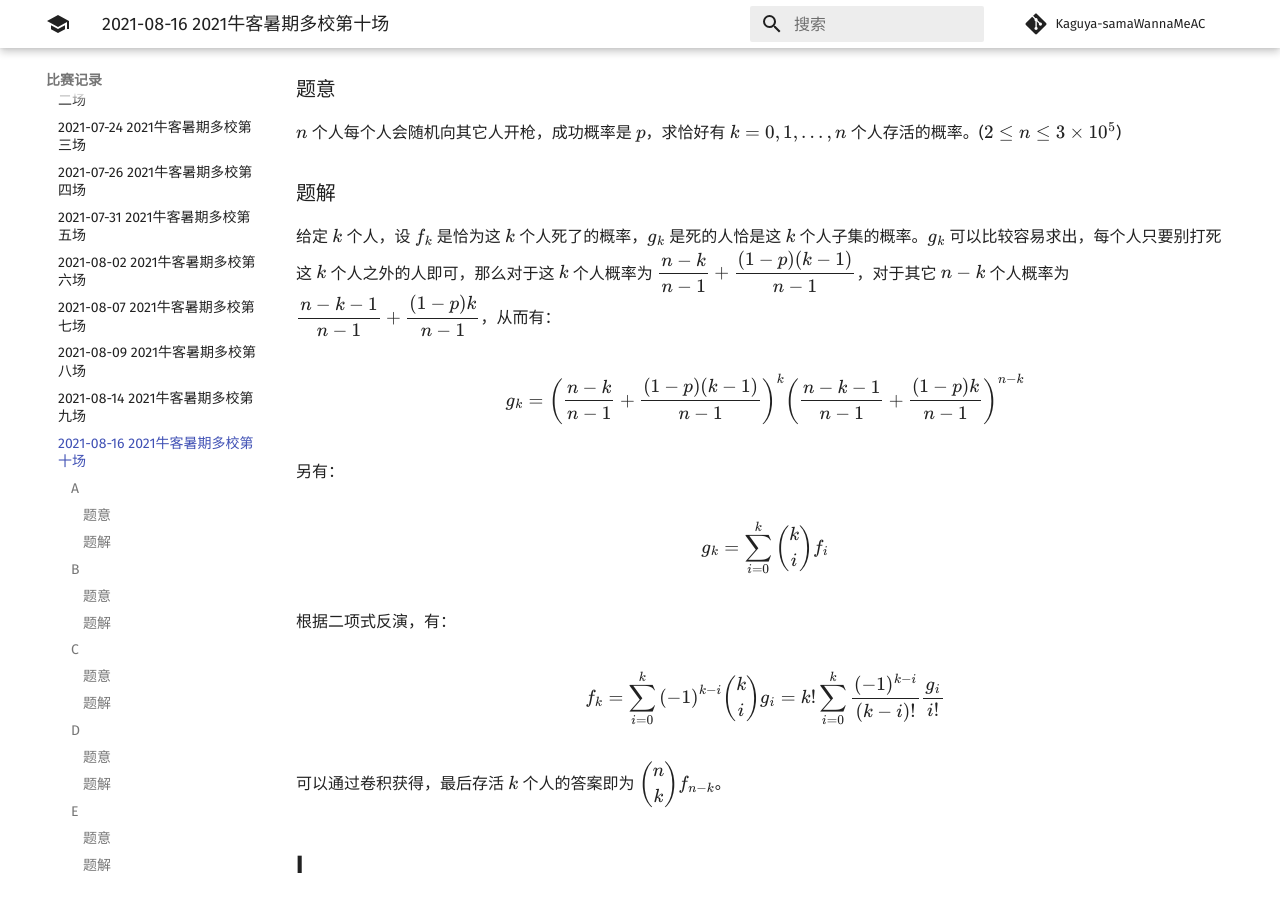
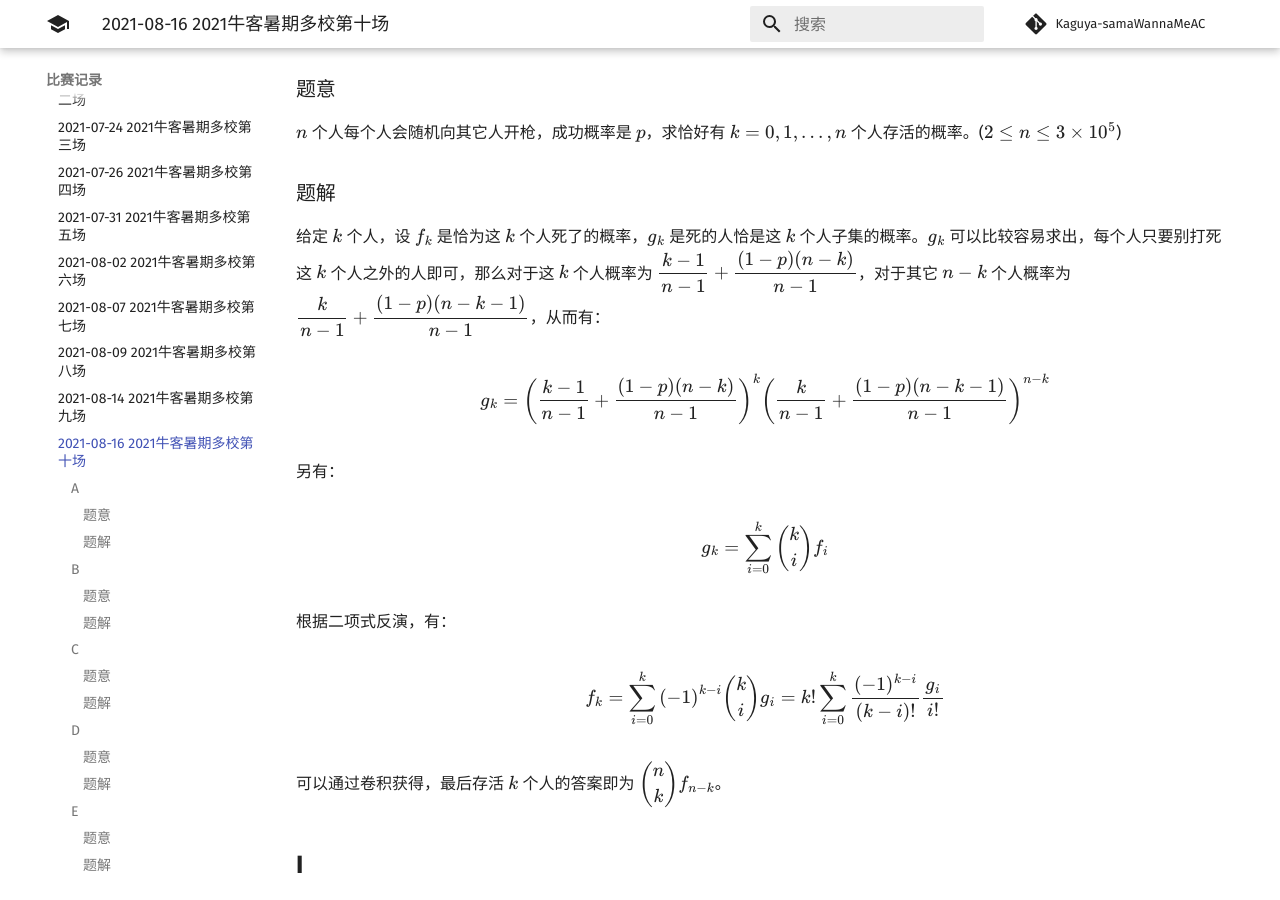
Before and after one commit to Kaguya-samaWannaMeAC/kaguya-samawannameac.github.io, an MkDocs documentation site: the page built from docs/contest/2021-08-16 2021牛客暑期多校第十场.md, in a window 1280 px wide and 900 px high, scrolled down 2365 px. Built offline with MkDocs 1.6.1 and Material for MkDocs 9.7.7, drawn with Linux system fonts in a browser that asks for light colours; comment, search, counter and statistics services are not loaded.

```diff
--- a/docs/contest/2021-08-16 2021牛客暑期多校第十场.md
+++ b/docs/contest/2021-08-16 2021牛客暑期多校第十场.md
@@ -92,10 +92,10 @@ $n$ 个人每个人会随机向其它人开枪，成功概率是 $p$，求恰好
 
 ### 题解
 
-给定 $k$ 个人，设 $f_k$ 是恰为这 $k$ 个人死了的概率，$g_k$ 是死的人恰是这 $k$ 个人子集的概率。$g_k$ 可以比较容易求出，每个人只要别打死这 $k$ 个人之外的人即可，那么对于这 $k$ 个人概率为 $\dfrac{n-k}{n-1}+\dfrac{(1-p)(k-1)}{n-1}$，对于其它 $n-k$ 个人概率为 $\dfrac{n-k-1}{n-1}+\dfrac{(1-p)k}{n-1}$，从而有：
+给定 $k$ 个人，设 $f_k$ 是恰为这 $k$ 个人死了的概率，$g_k$ 是死的人恰是这 $k$ 个人子集的概率。$g_k$ 可以比较容易求出，每个人只要别打死这 $k$ 个人之外的人即可，那么对于这 $k$ 个人概率为 $\dfrac{k-1}{n-1}+\dfrac{(1-p)(n-k)}{n-1}$，对于其它 $n-k$ 个人概率为 $\dfrac{k}{n-1}+\dfrac{(1-p)(n-k-1)}{n-1}$，从而有：
 
 $$
-g_k={\left(\dfrac{n-k}{n-1}+\dfrac{(1-p)(k-1)}{n-1}\right)}^k{\left(\dfrac{n-k-1}{n-1}+\dfrac{(1-p)k}{n-1}\right)}^{n-k}
+g_k={\left(\dfrac{k-1}{n-1}+\dfrac{(1-p)(n-k)}{n-1}\right)}^k{\left(\dfrac{k}{n-1}+\dfrac{(1-p)(n-k-1)}{n-1}\right)}^{n-k}
 $$
 
 另有：
```
